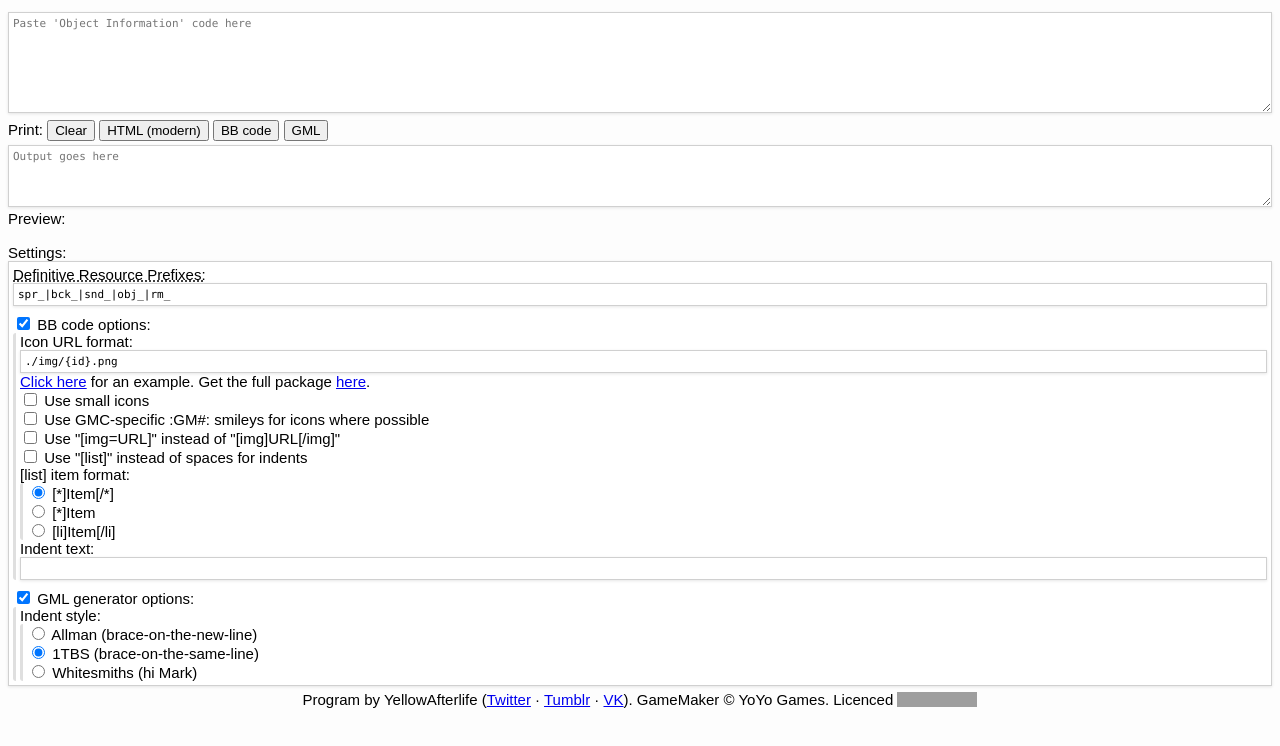
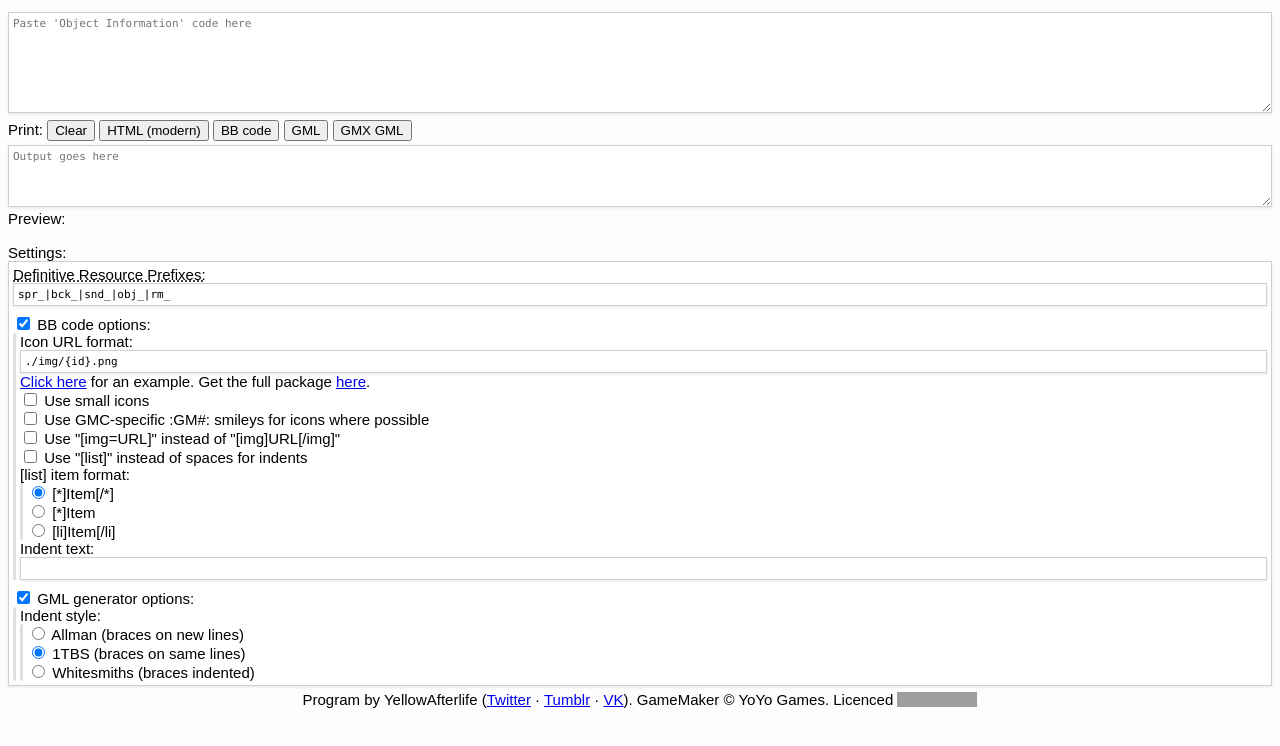
Before and after one commit to YAL-GameMaker-Tools/GMVisualizer, a plain HTML site: page bin/gmvisualizer/index.html in a window 1280 px wide. Drawn offline with Linux system fonts and the light colour scheme; grey boxes are pictures that could not be loaded; a script that the page names is missing.

Commit message:
Move default build to bin/gmvisualizer

```diff
--- a/bin/index.html
+++ b/bin/gmvisualizer/index.html
@@ -81,6 +81,7 @@
 	<input type="button" value="HTML (modern)" id="print_html_m" />
 	<input type="button" value="BB code" id="print_bb" />
 	<input type="button" value="GML" id="print_gml" />
+	<input type="button" value="GMX GML" id="print_gmxgml" />
 	<textarea id="out_text" rows="4" placeholder="Output goes here"></textarea>
 	Preview:
 	<div id="out_html"><div id="gminfo"></div></div>
@@ -134,13 +135,13 @@
 			Indent style:
 			<ul><li>
 				<input type="radio" id="gml_style_0" name="gml_style" />
-				Allman (brace-on-the-new-line)
+				Allman (braces on new lines)
 			</li><li>
 				<input type="radio" id="gml_style_1" name="gml_style" checked />
-				1TBS (brace-on-the-same-line)
+				1TBS (braces on same lines)
 			</li><li>
 				<input type="radio" id="gml_style_2" name="gml_style" />
-				Whitesmiths (hi Mark)
+				Whitesmiths (braces indented)
 			</li></ul>
 		</li></ul>
 	</p>
```
Also changed, not shown: bin/gmvisualizer/gminfo.png (renamed from bin/gminfo.png), bin/gmvisualizer/gmvisualizer.css (renamed from bin/gmvisualizer.css), 6 other files.
